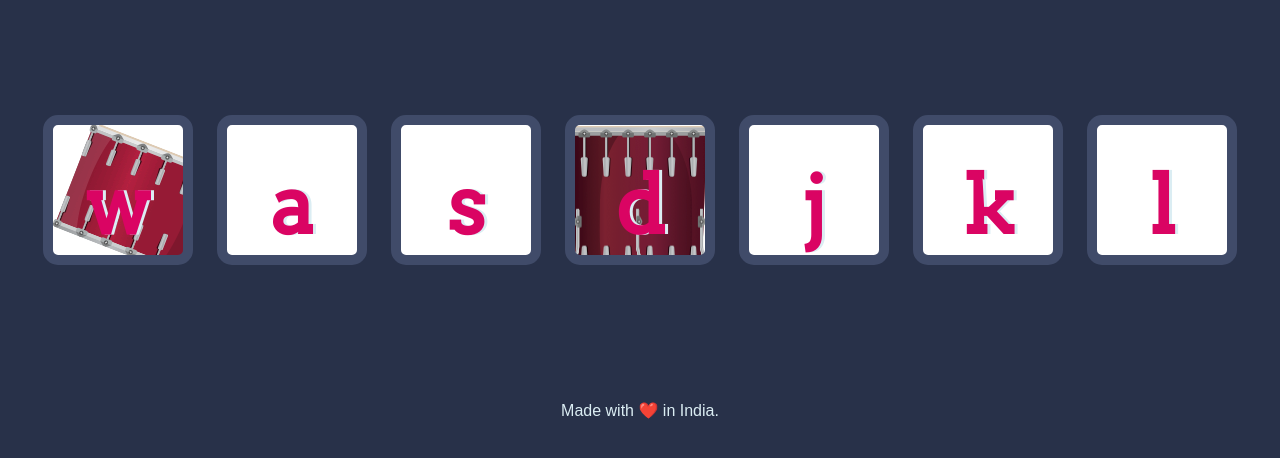
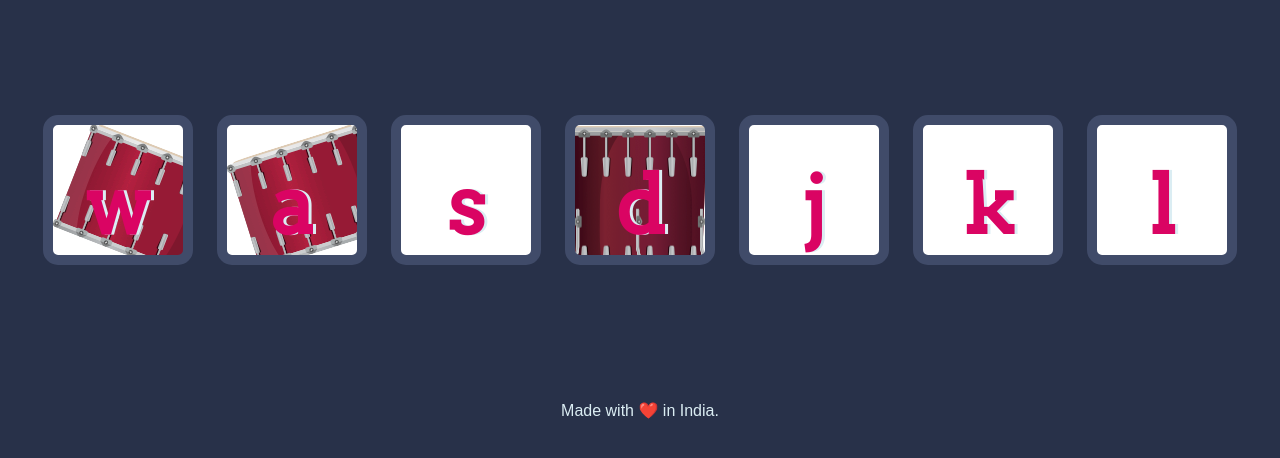
Before and after one commit to OjjuasGupta/Drum-Kit-Starting-Files, a plain HTML site: page index.html in a window 1280 px wide. Shown: the part 174-632 px from the top of the page. Drawn offline with Linux system fonts and the light colour scheme.

Commit message:
Update styles.css

```diff
--- a/styles.css
+++ b/styles.css
@@ -24,7 +24,7 @@ footer {
 
 .a {
 
-  background: url("/images/tom2.png")no-repeat fixed center;
+  background: url("/images/tom2.png");
 
 }
 
```
